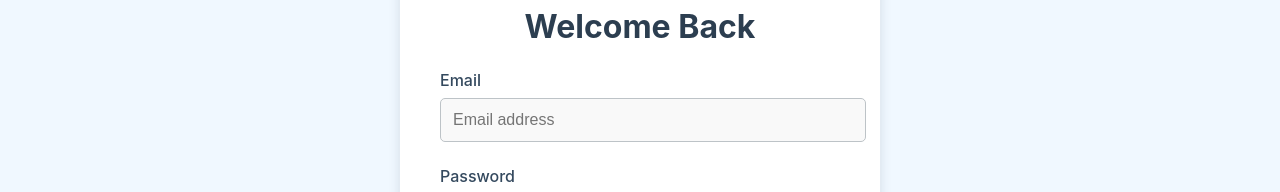
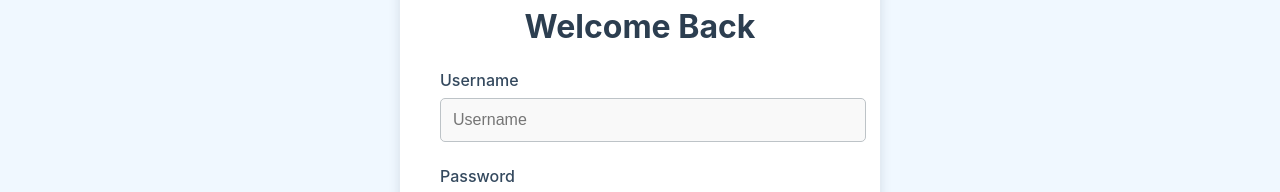
Before and after one commit to hanane54/Resume-Builder, a React (Create React App) app in the folder resume-builder-frontend/: page /login in a window 1280 px wide. Shown: the part 242-434 px from the top of the page. Built offline with nearby package versions, Linux system fonts and the light colour scheme.

Commit message:
Configure Login token

```diff
--- a/resume-builder-frontend/src/pages/Login.jsx
+++ b/resume-builder-frontend/src/pages/Login.jsx
@@ -1,4 +1,5 @@
 import React, { useState } from 'react';
+import { useNavigate } from 'react-router-dom';
 import styled from 'styled-components';
 import { login } from '../api/auth';
 
@@ -108,21 +109,49 @@ const SignUpLink = styled.a`
   }
 `;
 
+const ErrorMessage = styled.div`
+  color: #e74c3c;
+  background-color: #fde8e8;
+  padding: 0.75rem;
+  border-radius: 5px;
+  margin-bottom: 1rem;
+  font-size: 0.9rem;
+  text-align: center;
+`;
+
 const Login = () => {
-  const [credentials, setCredentials] = useState({ email: '', password: '' });
+  const navigate = useNavigate();
+  const [credentials, setCredentials] = useState({ username: '', password: '' });
   const [isLoading, setIsLoading] = useState(false);
+  const [error, setError] = useState('');
 
   const handleSubmit = async (e) => {
     e.preventDefault();
     setIsLoading(true);
+    setError('');
 
     try {
       const response = await login(credentials);
-      console.log('Login is done successfully:', response);
-      // Add your redirect logic here after successful login
+      console.log('Login successful:', response);
+      // Store the token if it exists
+      if (response.token) {
+        localStorage.setItem('token', response.token);
+      }
+      // Redirect to dashboard
+      navigate('/dashboard');
     } catch (err) {
       console.error('Login failed:', err);
-      // Could add error state handling here to display error message to user
+      if (err.response) {
+        // The request was made and the server responded with a status code
+        // that falls out of the range of 2xx
+        setError(err.response.data?.message || 'Invalid username or password');
+      } else if (err.request) {
+        // The request was made but no response was received
+        setError('No response from server. Please check your connection.');
+      } else {
+        // Something happened in setting up the request that triggered an Error
+        setError('An error occurred. Please try again.');
+      }
     } finally {
       setIsLoading(false);
     }
@@ -133,14 +162,16 @@ const Login = () => {
       <FormContainer onSubmit={handleSubmit}>
         <Title>Welcome Back</Title>
 
+        {error && <ErrorMessage>{error}</ErrorMessage>}
+
         <FieldContainer>
-          <Label htmlFor="email">Email</Label>
+          <Label htmlFor="username">Username</Label>
           <Input
-            id="email"
-            type="email"
-            placeholder="Email address"
-            value={credentials.email}
-            onChange={(e) => setCredentials({ ...credentials, email: e.target.value })}
+            id="username"
+            type="text"
+            placeholder="Username"
+            value={credentials.username}
+            onChange={(e) => setCredentials({ ...credentials, username: e.target.value })}
             required
           />
         </FieldContainer>
```
